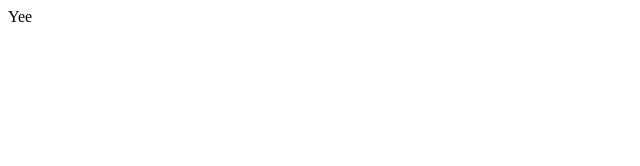
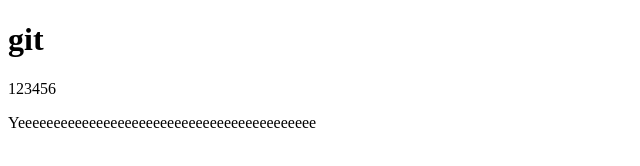
Before and after one commit to xwei12peko/repoxie, a plain HTML site: page index.html in a window 1280 px wide. Shown: the whole page, without its empty margins (0-640 px from the left). Drawn offline with Linux system fonts and the light colour scheme.

Commit message:
no message

```diff
--- a/index.html
+++ b/index.html
@@ -7,6 +7,8 @@
     <title>Pekopeko</title>
 </head>
 <body>
-    Yee
+    <h1>git</h1>
+    <p>123456</p>
+    <p>Yeeeeeeeeeeeeeeeeeeeeeeeeeeeeeeeeeeeeeeeeee</p>
 </body>
 </html>
--- a/style.css
+++ b/style.css
@@ -0,0 +1,14 @@
+*{
+    padding: 0;
+    margin: 0;
+    box-sizing: border-box;
+}
+h1{
+    color: red;
+    background-color: black;
+}
+
+p{
+    color: black;
+    border-color: yellow;
+}
```
Also changed, not shown: js.js (added).
